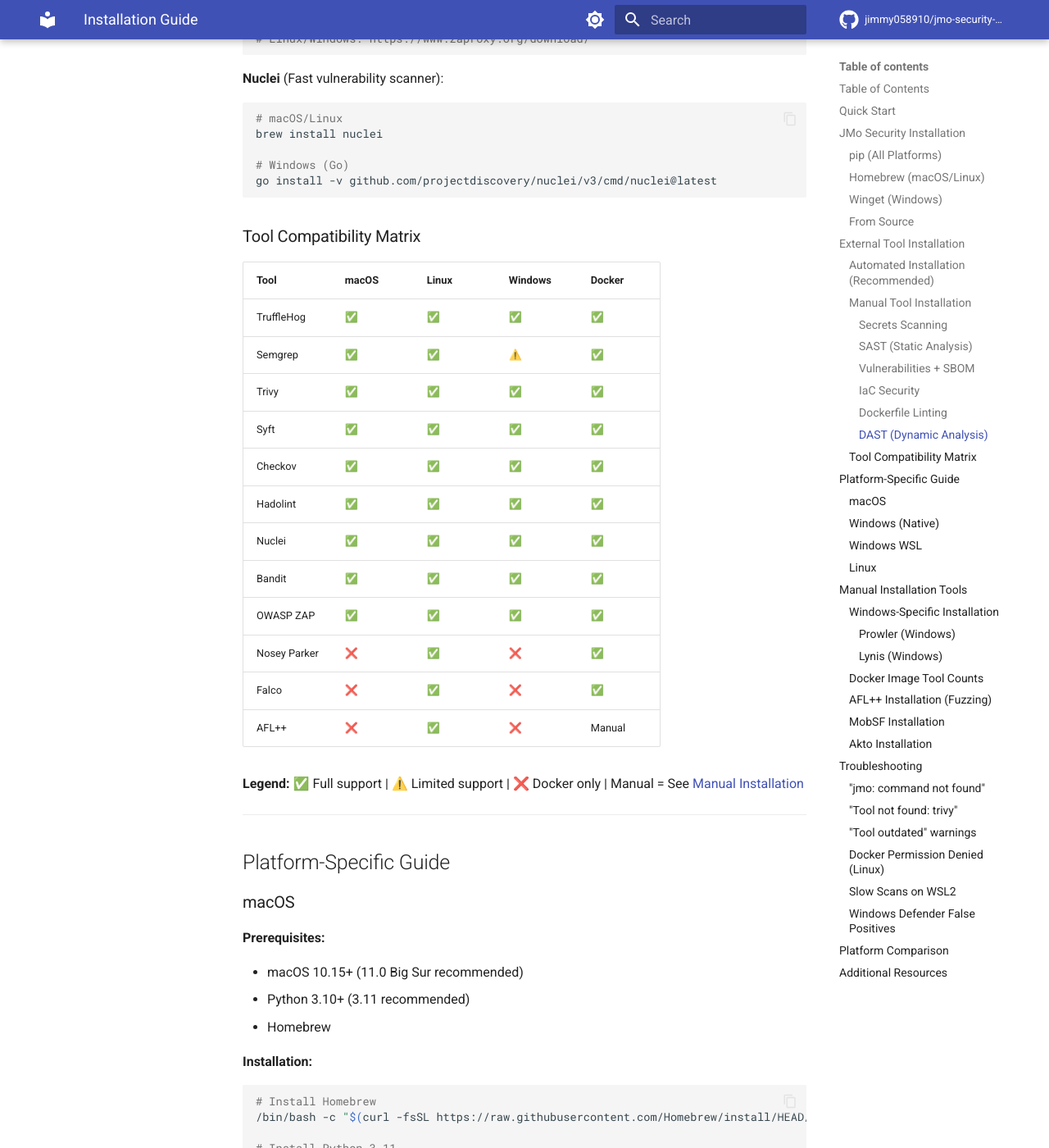
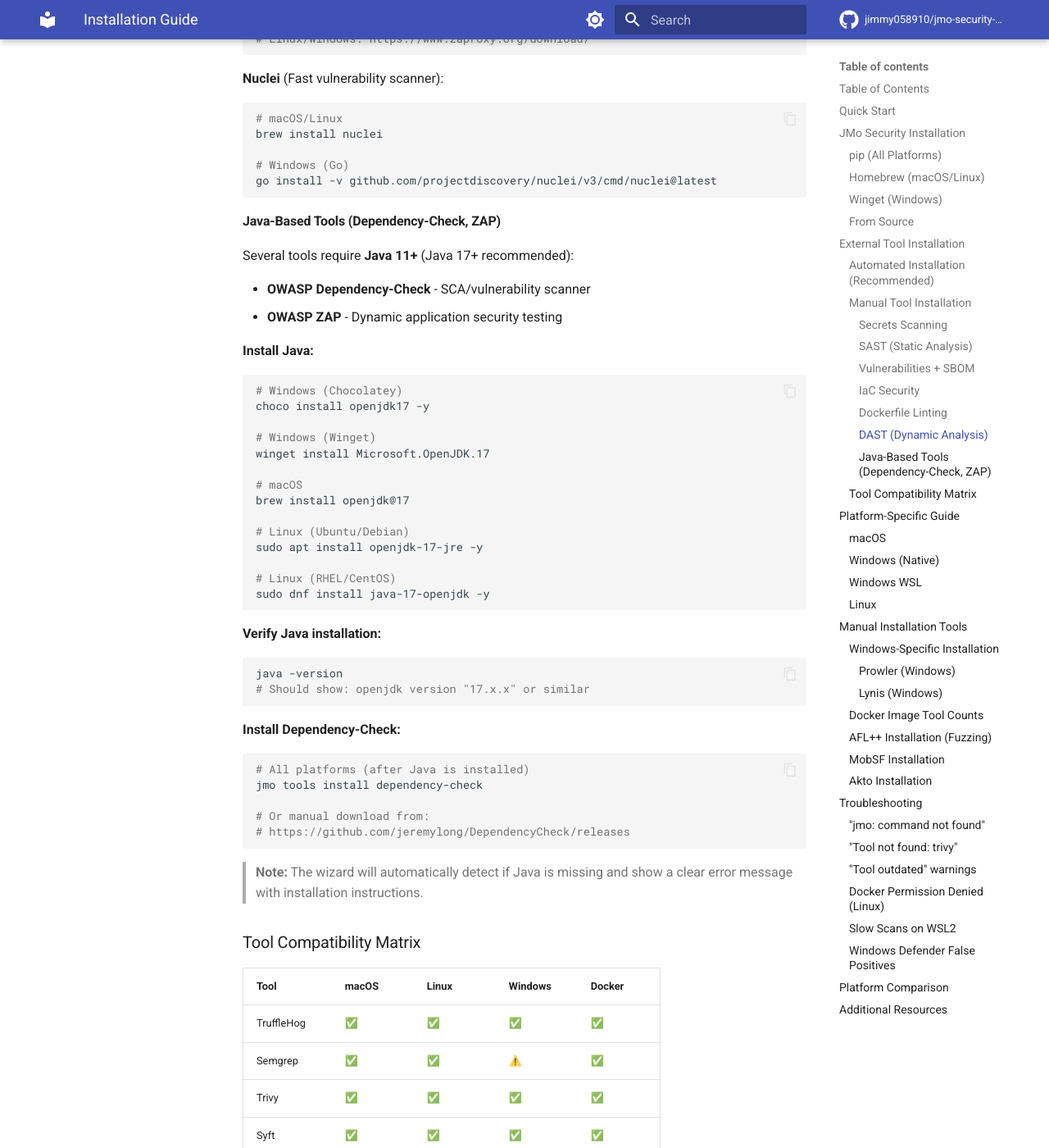
Before and after one commit to jimmy058910/jmo-security-repo, an MkDocs documentation site: the page built from docs/MANUAL_INSTALLATION.md, in a window 1280 px wide and 1400 px high, scrolled down 4248 px. Shown: the whole window at 82% size. Built offline with MkDocs 1.6.1 and Material for MkDocs 9.7.7, drawn with Linux system fonts in a browser that asks for light colours; comment, search, counter and statistics services are not loaded.

Commit message:
docs: add Java requirements and wizard test script documentation
MANUAL_INSTALLATION.md:
- Added "Java-Based Tools" section with installation instructions
- Covers dependency-check and ZAP Java 17+ requirements
- Platform-specific install commands (Windows, macOS, Linux)

CLAUDE.md:
- Added test_wizard_tools.py to Essential Commands table
- Added "Wizard Testing" note explaining non-interactive testing

These docs support the new smart dependency checking that detects
missing Java/Node.js/bash before tool execution.

Co-Authored-By: Claude Opus 4.5 <noreply@anthropic.com>

````diff
--- a/docs/MANUAL_INSTALLATION.md
+++ b/docs/MANUAL_INSTALLATION.md
@@ -213,6 +213,51 @@ brew install nuclei
 # Windows (Go)
 go install -v github.com/projectdiscovery/nuclei/v3/cmd/nuclei@latest
 ```
+
+#### Java-Based Tools (Dependency-Check, ZAP)
+
+Several tools require **Java 11+** (Java 17+ recommended):
+
+- **OWASP Dependency-Check** - SCA/vulnerability scanner
+- **OWASP ZAP** - Dynamic application security testing
+
+**Install Java:**
+
+```bash
+# Windows (Chocolatey)
+choco install openjdk17 -y
+
+# Windows (Winget)
+winget install Microsoft.OpenJDK.17
+
+# macOS
+brew install openjdk@17
+
+# Linux (Ubuntu/Debian)
+sudo apt install openjdk-17-jre -y
+
+# Linux (RHEL/CentOS)
+sudo dnf install java-17-openjdk -y
+```
+
+**Verify Java installation:**
+
+```bash
+java -version
+# Should show: openjdk version "17.x.x" or similar
+```
+
+**Install Dependency-Check:**
+
+```bash
+# All platforms (after Java is installed)
+jmo tools install dependency-check
+
+# Or manual download from:
+# https://github.com/jeremylong/DependencyCheck/releases
+```
+
+> **Note:** The wizard will automatically detect if Java is missing and show a clear error message with installation instructions.
 
 ### Tool Compatibility Matrix
 
````
Also changed, not shown: CLAUDE.md (+3 -0 lines).
